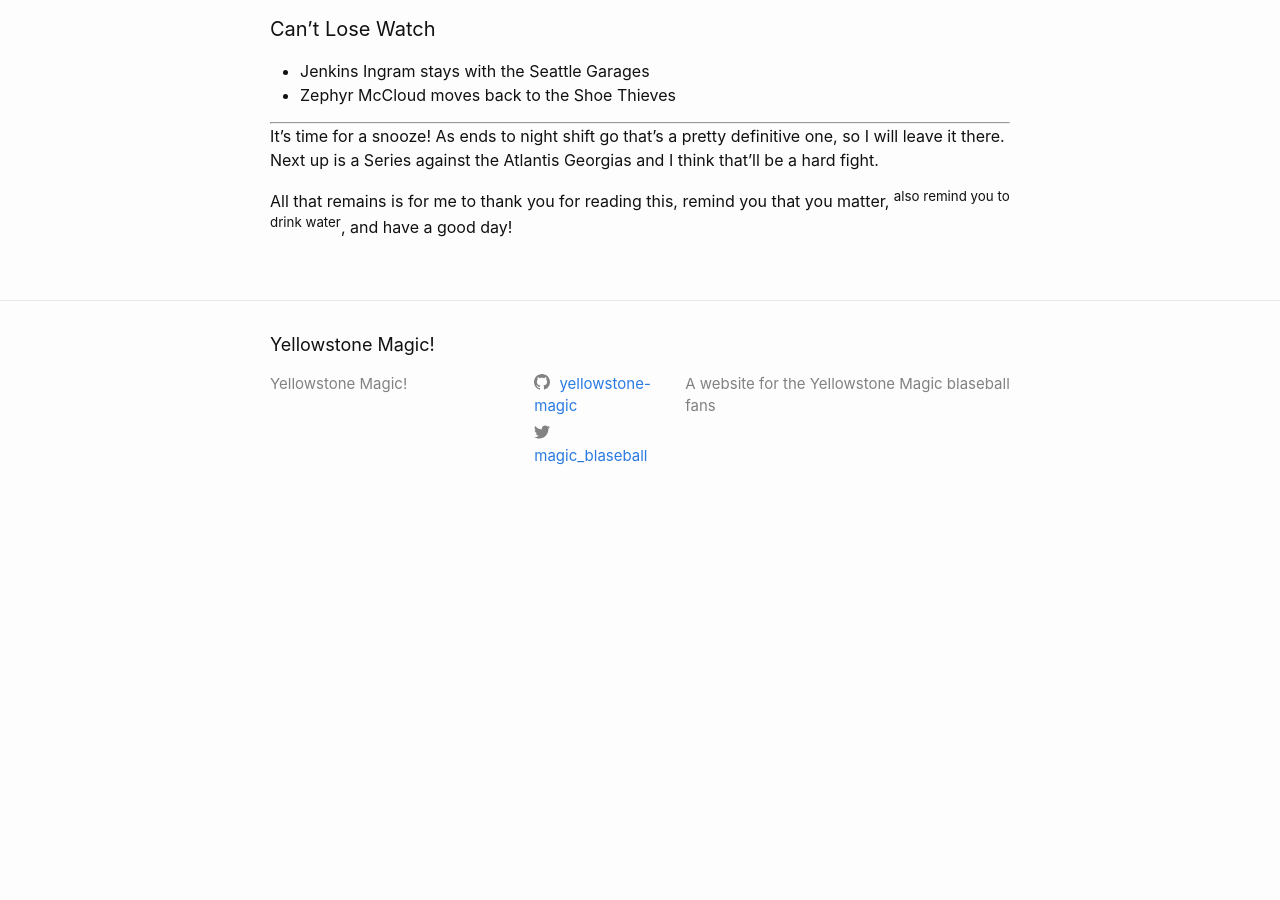
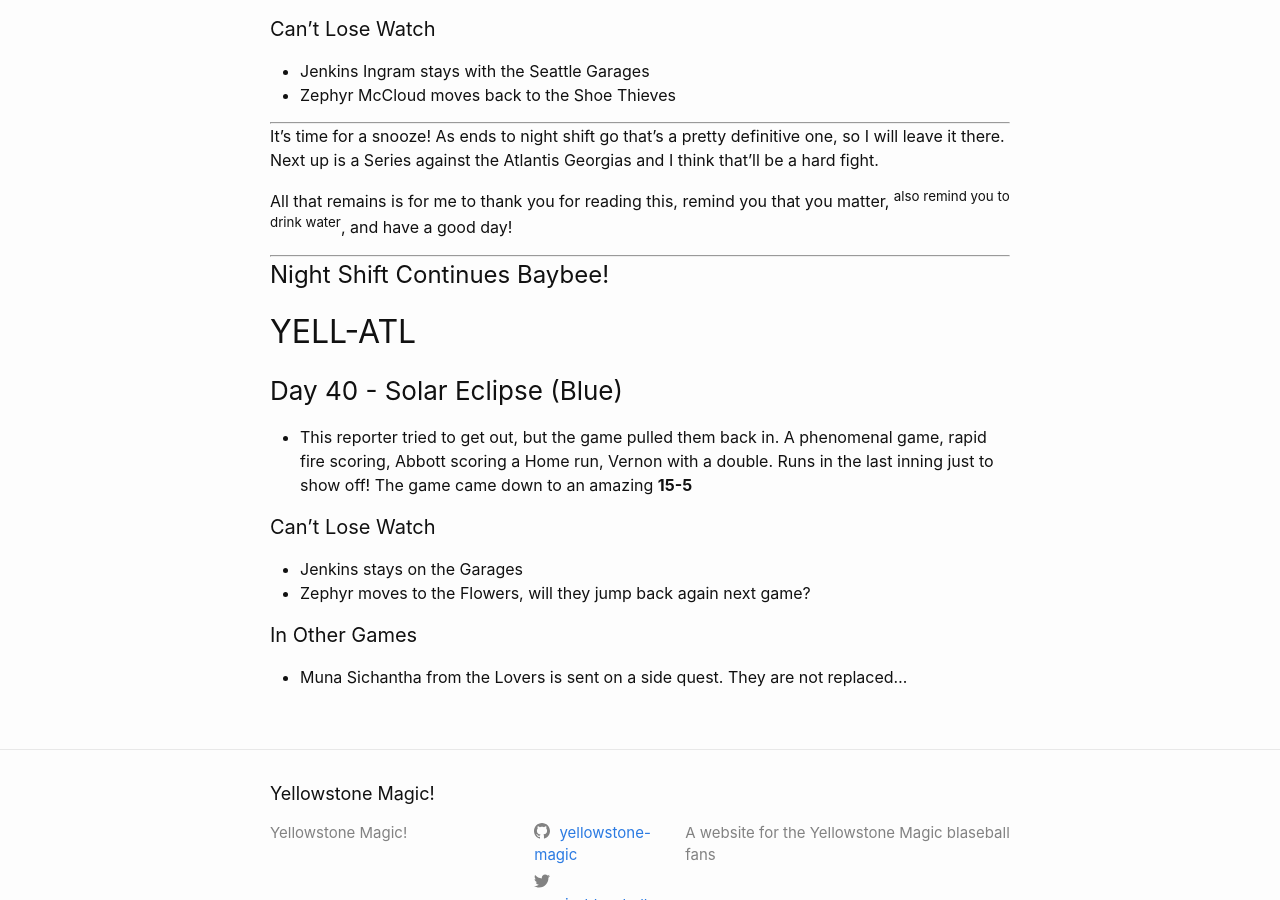
Before and after one commit to yellowstone-magic/yellowstone-magic.github.io, a Jekyll site: the page built from _posts/2023-01-25-Day-2-Night-Shift-Report.markdown, in a window 1280 px wide and 900 px high, scrolled down 1819 px. Built offline with Jekyll 4.4.1, drawn with Linux system fonts in a browser that asks for light colours; before the commit the page ends 2347 px from its top, so only the background shows below that.

Commit message:
Update 2023-01-25-Day-2-Night-Shift-Report.markdown

```diff
--- a/_posts/2023-01-25-Day-2-Night-Shift-Report.markdown
+++ b/_posts/2023-01-25-Day-2-Night-Shift-Report.markdown
@@ -68,3 +68,22 @@ Well, night shift are here once again going into Wednesday; A historically upset
 It's time for a snooze! As ends to night shift go that's a pretty definitive one, so I will leave it there. Next up is a Series against the Atlantis Georgias and I think that'll be a hard fight.
 
 All that remains is for me to thank you for reading this, remind you that you matter, <sup>also remind you to drink water</sup>, and have a good day!
+
+***
+
+# Night Shift Continues Baybee!
+
+## YELL-ATL
+
+### Day 40 - Solar Eclipse (Blue)
+
+- This reporter tried to get out, but the game pulled them back in. A phenomenal game, rapid fire scoring, Abbott scoring a Home run, Vernon with a double. Runs in the last inning just to show off! The game came down to an amazing **15-5**
+
+#### Can't Lose Watch
+
+- Jenkins stays on the Garages
+- Zephyr moves to the Flowers, will they jump back again next game?
+
+#### In Other Games
+
+- Muna Sichantha from the Lovers is sent on a side quest. They are not replaced...
```
